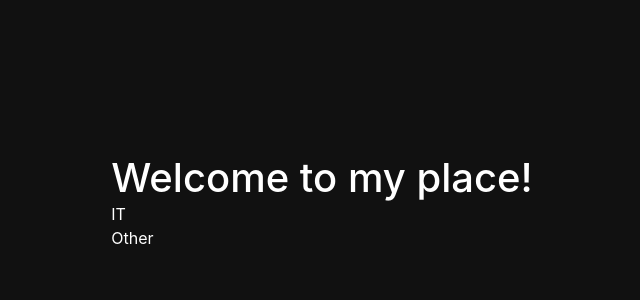
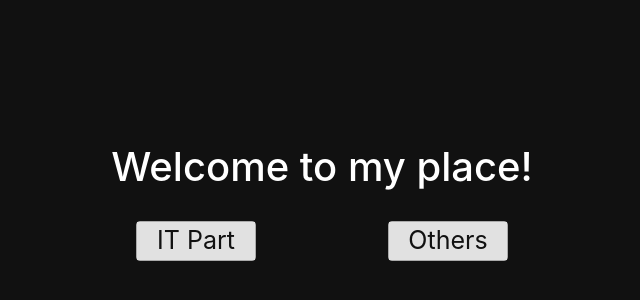
Before and after one commit to cuongcntr/hoangcuongptg.github.io, a plain HTML site: page index.html in a window 1280 px wide. Shown: the part 198-498 px from the top of the page, without its empty margins (318-958 px from the left). Drawn offline with nearby package versions, Linux system fonts and the light colour scheme.

Commit message:
update index css

```diff
--- a/css/index.css
+++ b/css/index.css
@@ -3,6 +3,7 @@ html, body{
     height: 100%;
     margin: 0;
     padding: 0;
+    font-style: SF Pro Text,Hanken Sans,-apple-system,BlinkMacSystemFont,Segoe UI,Roboto,Oxygen,Ubuntu,Cantarell,Fira Sans,Droid Sans,Helvetica Neue,sans-serif;
 }
 
 body {
@@ -14,13 +15,57 @@ body {
     height: 100%;
     display: flex;
     align-items: center;
-    justify-content: center
+    justify-content: center;
+}
+
+/** h1 animation text**/
+#welcome #option h1{
+    white-space: nowrap;
+    overflow: hidden;
+    animation: animated-text 2s steps(30,end) 0.5s 1 normal both;
+}
+
+/** Text animation **/
+
+@keyframes animated-text{
+    from{width: 0;}
+    to{width: 100%;}
 }
 
 #welcome #option h1{
     margin: 0;
+    margin-bottom: 30px;
 }
 
-#welcome #option .btn-option{
+#welcome #option a{
+    width: 120px;
+    font-size: 25px;
+    text-align: center;
+}
+
+#welcome #option a{
+    color: #111111;
+    border: 1px solid #AAAAAA;
+    border-radius: 4px;
+}
+
+#welcome #option a:hover{
+    color: #FFFFFF;
+}
+
+#welcome #option .hvr-shutter-in-vertical{
 
 }
+
+#welcome #option .btn-option-left{
+    margin-left: 25px;
+    background-color: #AAAAAA;
+    text-decoration: none;
+}
+
+#welcome #option .btn-option-right{
+    margin-right: 25px;
+    background-color: #AAAAAA;
+    text-decoration: none;
+    float: right;
+}
--- a/index.html
+++ b/index.html
@@ -33,8 +33,8 @@
     <div id="welcome">
         <div id="option">
             <h1>Welcome to my place!</h1>
-            <div class="btn-option">IT</div>
-            <div class="btn-option">Other</div>
+            <a href="it.html" class="btn-option-left hvr-shutter-in-vertical">IT Part</a>
+            <a href="#" class="btn-option-right hvr-shutter-in-vertical">Others</a>
         </div>
     </div>
 </body>
```
